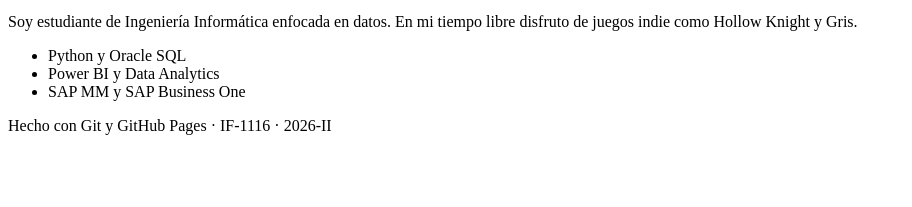
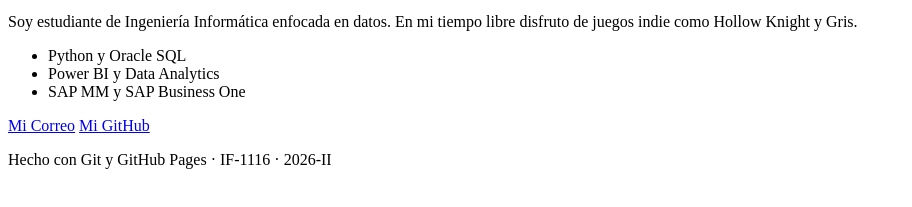
Before and after one commit to KrisD08/KrisD08.github.io, a plain HTML site: page index.html in a window 1280 px wide. Shown: the part 101-308 px from the top of the page, without its empty margins (0-912 px from the left). Drawn offline with Linux system fonts and the light colour scheme.

Commit message:
Agregar enlaces de contacto

```diff
--- a/index.html
+++ b/index.html
@@ -21,6 +21,10 @@
         <li>SAP MM y SAP Business One</li>
       </ul>
     </section>
+    <section id="contacto">
+      <a href="mailto:tu.correo@urp.edu.pe">Mi Correo</a>
+      <a href="https://github.com/<tu-usuario>">Mi GitHub</a>
+    </section>
   </main>
   <footer>
     <p>Hecho con Git y GitHub Pages · IF-1116 · 2026-II</p>
```
